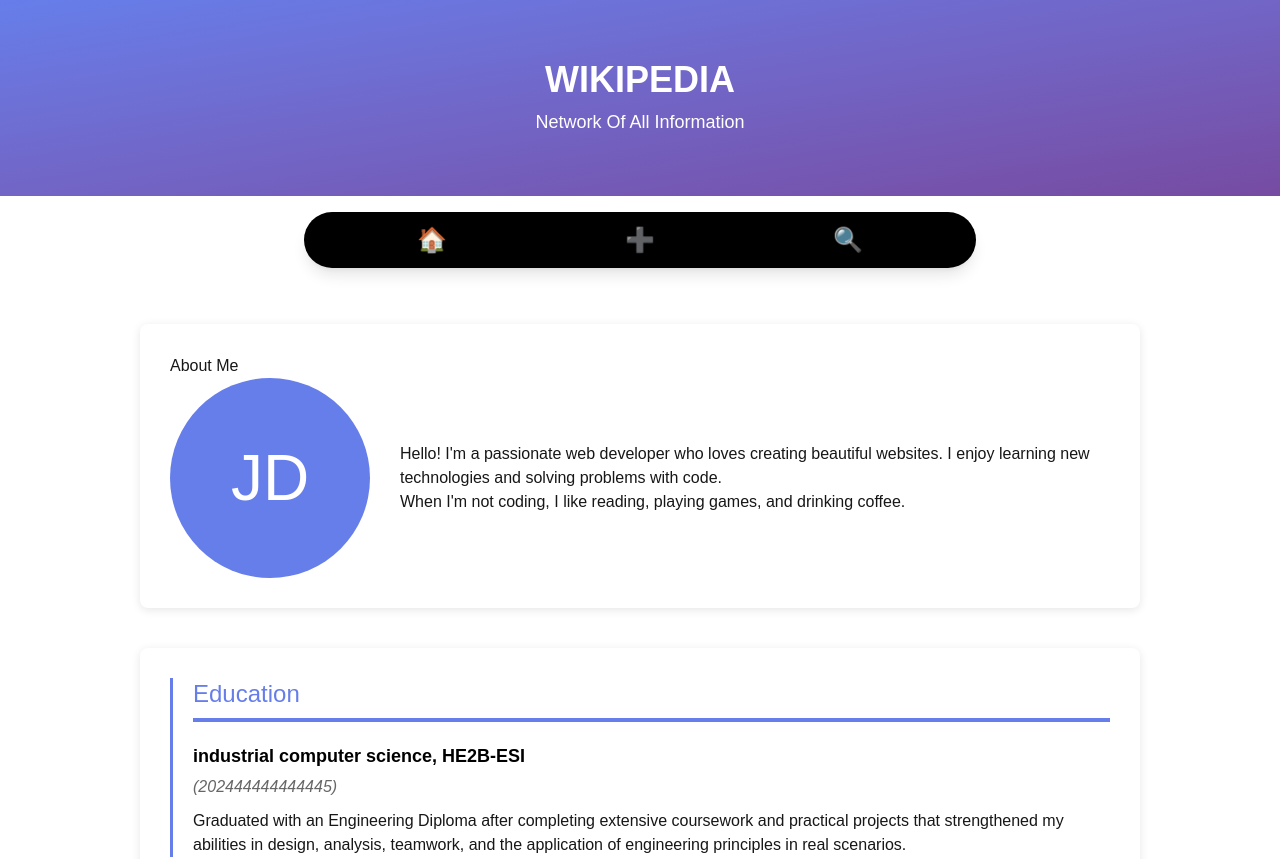
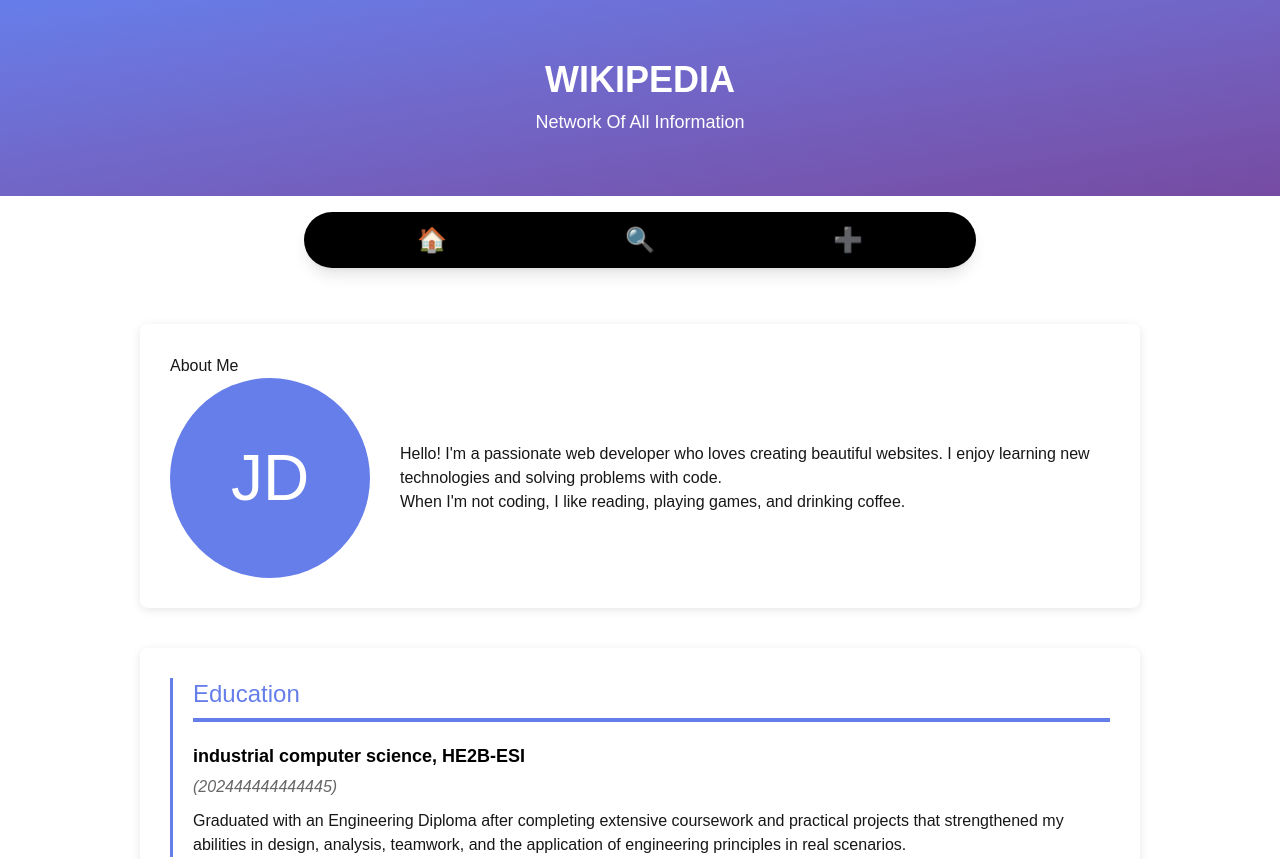
Before and after one commit to 25216b/ExamRepo, a Next.js app in the folder my-app/: page / in a window 1280 px wide. Shown: the top 859 px of the page. Built offline with nearby package versions, Linux system fonts and the light colour scheme; no server answers; the database is empty.

Commit message:
fix navbar

```diff
--- a/my-app/app/components/Navbar.tsx
+++ b/my-app/app/components/Navbar.tsx
@@ -110,10 +110,10 @@
                     <NavLink href="#top">🏠</NavLink>
 
                     <NavLink onClick={() => setShowSearch(!showSearch)}>
-                        ➕
+                        🔍
                     </NavLink>
 
-                    <NavLink href="#search">🔍</NavLink>
+                    <NavLink href="#search">➕</NavLink>
                 </ul>
 
                 {/* Search dropdown */}
```
